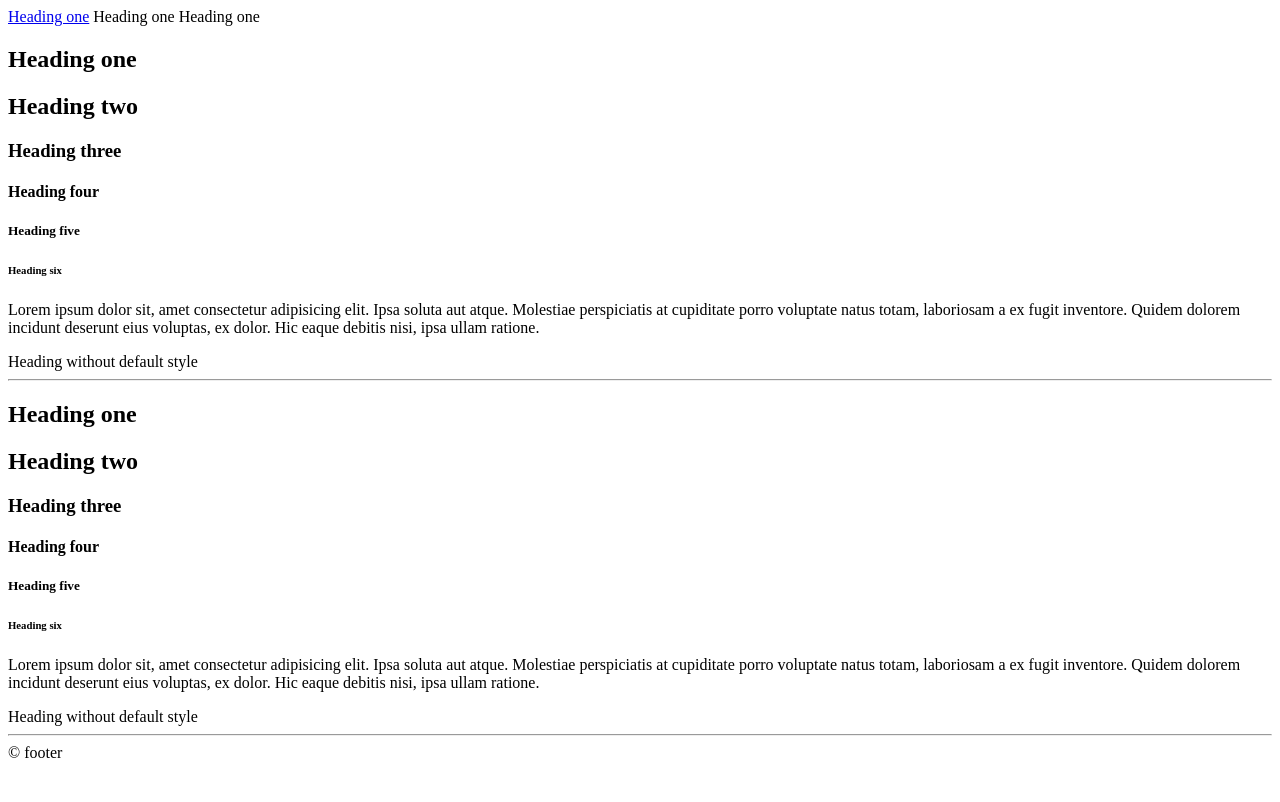
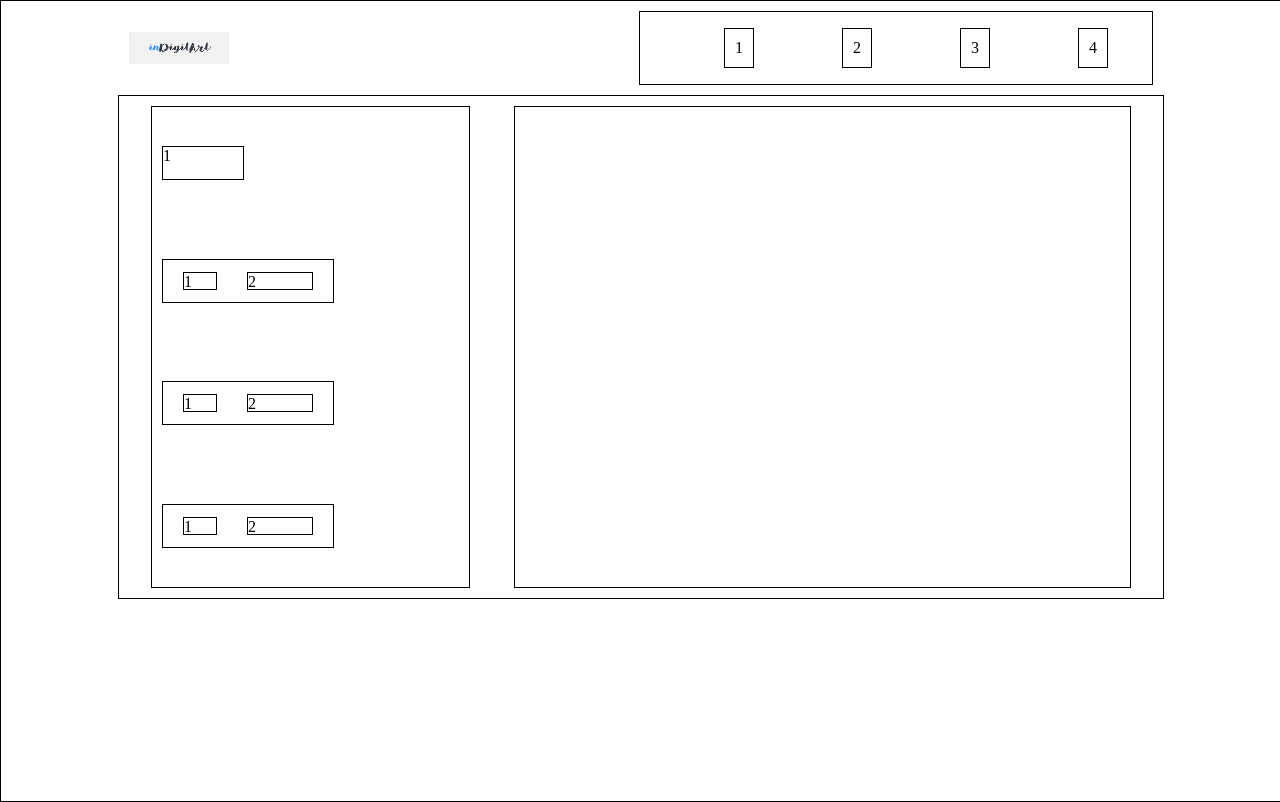
Before and after one commit to scoviauwase/html-crash-course, a plain HTML site: page index.html in a window 1280 px wide. Drawn offline with Linux system fonts and the light colour scheme.

Commit message:
added css

```diff
--- /dev/null
+++ b/css/styles.css
@@ -0,0 +1,110 @@
+body {
+  margin: 0;
+  padding: 0;
+}
+
+a {
+  text-decoration: none;
+  color: #000;
+}
+
+ul {
+  list-style-type: none;
+  display: flex;
+  flex-direction: row;
+  justify-content: space-around;
+  align-items: center;
+}
+.container {
+  border: 1px solid #000;
+  width: 100vw;
+  height: 100vh;
+}
+
+li {
+  border: 1px solid #000;
+  padding: 10px;
+}
+
+.nav {
+  width: 80%;
+  margin: 0.625rem auto;
+  height: auto;
+  display: flex;
+  flex-direction: row;
+  justify-content: space-between;
+  align-items: center;
+}
+
+.logo {
+  width: 6.25rem;
+  height: 2rem;
+}
+
+.logo img {
+  width: 100%;
+  height: 100%;
+}
+
+.navLink {
+  width: 32rem;
+  height: auto;
+  border: 1px solid #000;
+}
+
+.main {
+  border: 1px solid #000;
+  width: 80%;
+  height: auto;
+  margin: 0 auto;
+  display: flex;
+  justify-content: space-around;
+  align-items: center;
+  padding: 10px;
+}
+
+.leftWrapper {
+  width: 30%;
+  height: 60vh;
+  border: 1px solid #000;
+  display: flex;
+  flex-direction: column;
+  justify-content: space-around;
+  align-items: start;
+  padding-left: 10px;
+}
+
+.rightWrapper {
+  width: 60%;
+  height: 60vh;
+  border: 1px solid #000;
+}
+
+.leftContent {
+  border: 1px solid #000;
+  height: 2rem;
+  width: 5rem;
+}
+
+.leftContentDiv {
+  border: 1px solid #000;
+  height: 2rem;
+  width: 10rem;
+  display: flex;
+  flex-decoration: row;
+  justify-content: space-around;
+  align-items: center;
+  padding: 5px;
+}
+
+.smallDiv {
+  border: 1px solid #000;
+  height: 1rem;
+  width: 2rem;
+}
+
+.bigDiv {
+  border: 1px solid #000;
+  height: 1rem;
+  width: 4rem;
+}
--- a/index.html
+++ b/index.html
@@ -1,76 +1,53 @@
 <!DOCTYPE html>
 <html lang="en">
   <head>
+    <meta charset="UTF-8" />
+    <meta http-equiv="X-UA-Compatible" content="IE=edge" />
+    <meta name="viewport" content="width=device-width, initial-scale=1.0" />
     <title>HTML Crash Course</title>
+    <link rel="stylesheet" href="./css/styles.css" />
   </head>
   <body>
-    <!-- tags -->
-    <!-- 1.heading
-         2.paragraph
-         3.division
-         4.span
-         5.header
-         6.main
-         7.section
-         8.aside -->
-    <!-- HTML 5 semantic tag -->
-    <!-- header tag -->
-    <header>
-      <!-- link tag -->
-      <a href="/contact.html">Heading one</a>
-      <span>Heading one</span>
-      <span>Heading one</span>
-    </header>
-    <!-- main tag -->
-    <main>
-      <section>
-        <!-- division tag -->
-        <div>
-          <!-- heading tags -->
-          <h1>Heading one</h1>
-          <h2>Heading two</h2>
-          <h3>Heading three</h3>
-          <h4>Heading four</h4>
-          <h5>Heading five</h5>
-          <h6>Heading six</h6>
-          <!-- paragraph tag -->
-          <p>
-            Lorem ipsum dolor sit, amet consectetur adipisicing elit. Ipsa
-            soluta aut atque. Molestiae perspiciatis at cupiditate porro
-            voluptate natus totam, laboriosam a ex fugit inventore. Quidem
-            dolorem incidunt deserunt eius voluptas, ex dolor. Hic eaque debitis
-            nisi, ipsa ullam ratione.
-          </p>
-          <!-- span tag -->
-          <span>Heading without default style</span>
+    <div class="container">
+      <div class="nav">
+        <div class="logo">
+          <img src="./assets/images/logo.png" alt="logo" />
         </div>
-        <!-- line tag -->
-      </section>
-
-      <hr />
-      <aside>
-        <div>
-          <!-- heading tags -->
-          <h1>Heading one</h1>
-          <h2>Heading two</h2>
-          <h3>Heading three</h3>
-          <h4>Heading four</h4>
-          <h5>Heading five</h5>
-          <h6>Heading six</h6>
-          <!-- paragraph tag -->
-          <p>
-            Lorem ipsum dolor sit, amet consectetur adipisicing elit. Ipsa
-            soluta aut atque. Molestiae perspiciatis at cupiditate porro
-            voluptate natus totam, laboriosam a ex fugit inventore. Quidem
-            dolorem incidunt deserunt eius voluptas, ex dolor. Hic eaque debitis
-            nisi, ipsa ullam ratione.
-          </p>
-          <!-- span tag -->
-          <span>Heading without default style</span>
+        <div class="navLink">
+          <ul>
+            <li>
+              <a href="#">1</a>
+            </li>
+            <li>
+              <a href="#">2</a>
+            </li>
+            <li>
+              <a href="#">3</a>
+            </li>
+            <li>
+              <a href="#">4</a>
+            </li>
+          </ul>
         </div>
-      </aside>
-    </main>
-    <hr />
-    <footer>&copy; footer</footer>
+      </div>
+      <div class="main">
+        <div class="leftWrapper">
+          <span class="leftContent">1</span>
+          <div class="leftContentDiv">
+            <div class="smallDiv">1</div>
+            <div class="bigDiv">2</div>
+          </div>
+          <div class="leftContentDiv">
+            <div class="smallDiv">1</div>
+            <div class="bigDiv">2</div>
+          </div>
+          <div class="leftContentDiv">
+            <div class="smallDiv">1</div>
+            <div class="bigDiv">2</div>
+          </div>
+        </div>
+        <div class="rightWrapper"></div>
+      </div>
+    </div>
   </body>
 </html>
```
Also changed, not shown: contact.html (deleted, +0 -13 lines), assets/images/html-css-challenge.png (added), assets/images/icon-one.png (added), assets/images/icon-three.png (added), assets/images/icon-two.png (added), assets/images/laptop-icon.png (added), assets/images/logo.png (added), 2 other files.
